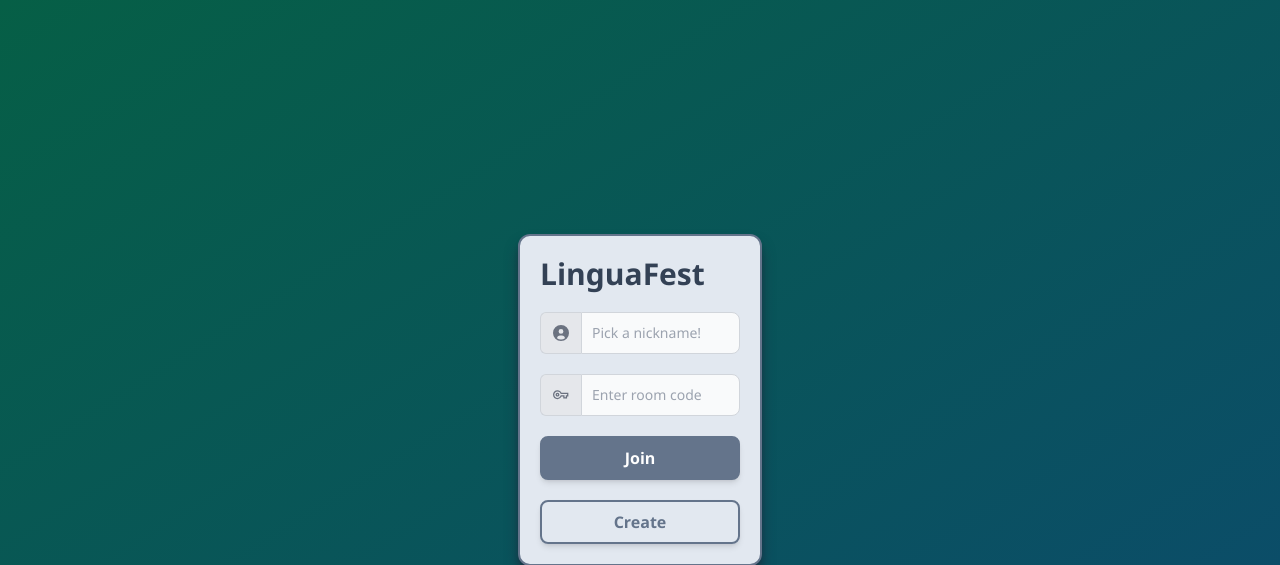
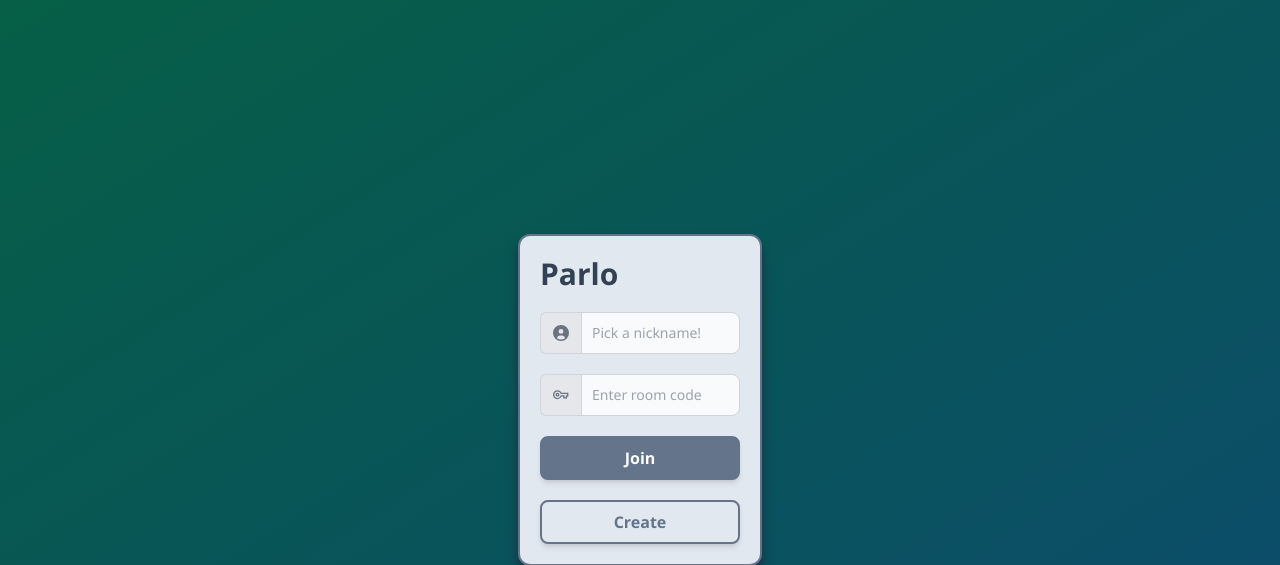
Before and after one commit to Gerum-Berhanu/parlo, a Flask app: page / in a window 1280 px wide. Shown: the top 565 px of the page. Run offline with Flask 3, Linux system fonts and the light colour scheme.

Commit message:
Update home.html -- change title to parlo

```diff
--- a/templates/home.html
+++ b/templates/home.html
@@ -4,12 +4,12 @@
 <head>
     {% include '/mini-static/head.html' %}
     <link rel="stylesheet" href="/static/css/home/styles.css">
-    <title>LinguaFest</title>
+    <title>Parlo</title>
 </head>
 
 <body class="h-screen flex flex-col items-center justify-center bg-gradient-to-br from-emerald-800 to-sky-900">
     <div class="max-w-[244px] rounded-xl bg-slate-200 p-5 shadow-lg shadow-slate-800 flex flex-col gap-5 border-2 border-slate-500">
-        <span class="text-slate-700 font-bold text-3xl">LinguaFest</span>
+        <span class="text-slate-700 font-bold text-3xl">Parlo</span>
         <form id="room-form">
             <div class="flex flex-col gap-5">
                 <div class="flex">
```
